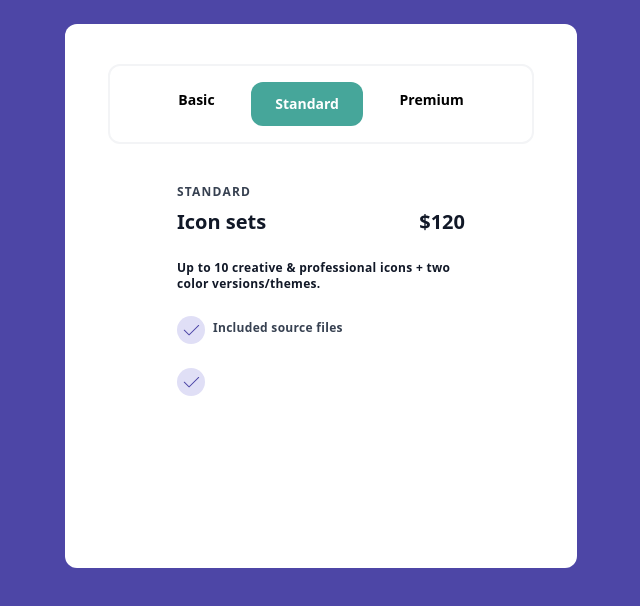
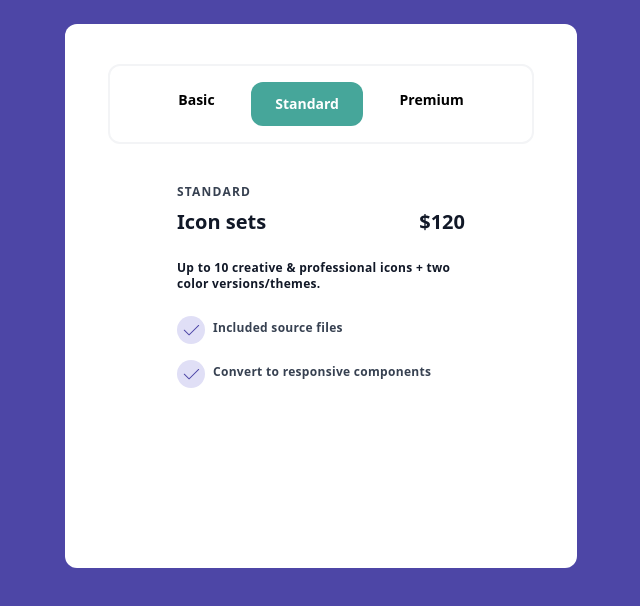
Before and after one commit to nasir-001/100-components, a Vue app: page /layout22 in a window 1280 px wide. Shown: the top 606 px of the page, without its empty margins (319-959 px from the left). Built offline with nearby package versions, Linux system fonts and the light colour scheme; the HTML template or start-up script is replaced by a standard one.

Commit message:
adding the text in the second text for mark and reduce margin top

```diff
--- a/src/views/Layout22.vue
+++ b/src/views/Layout22.vue
@@ -41,12 +41,15 @@
         </div>
       </div>
       <div class="flex justify-start mx-28">
-        <div class="bg-layout22smallCircleColor text-layout22backgroundColor w-7 h-7 rounded-full mt-6">
+        <div class="bg-layout22smallCircleColor text-layout22backgroundColor w-7 h-7 rounded-full mt-4">
           <svg class="fill-current w-6 h-6 mt-0.5 ml-0.5" viewBox="0 0 50 50" enable-background="new 0 0 50 50" xml:space="preserve">
           <path d="M40.267,14.628L20.974,33.921l-9.293-9.293c-0.391-0.391-1.023-0.391-1.414,0s-0.391,1.023,0,1.414l10,10
             c0.195,0.195,0.451,0.293,0.707,0.293s0.512-0.098,0.707-0.293l20-20c0.391-0.391,0.391-1.023,0-1.414S40.657,14.237,40.267,14.628z
             "/>
           </svg>
+        </div>
+        <div class="text-xs text-gray-700 mt-5 mx-2 font-bold tracking-wide">
+          Convert to responsive components
         </div>
       </div>
     </div>
```
